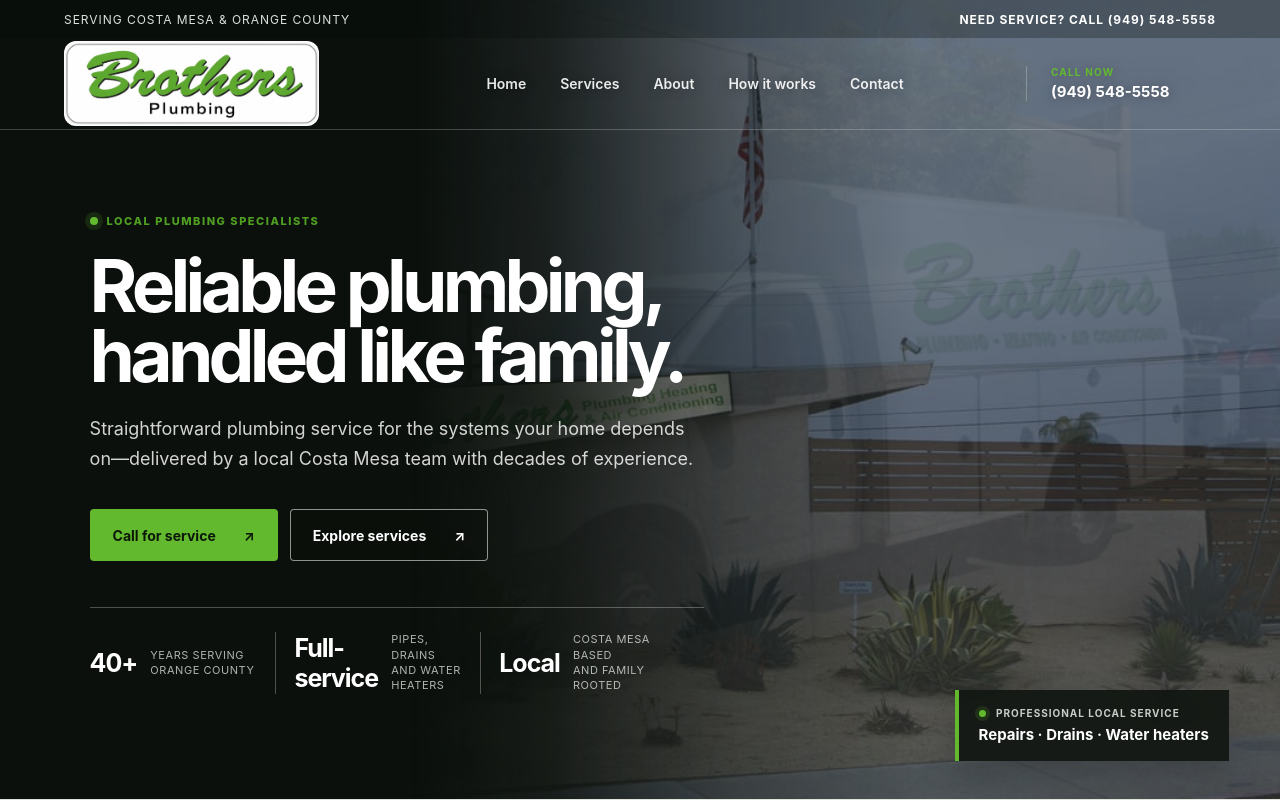
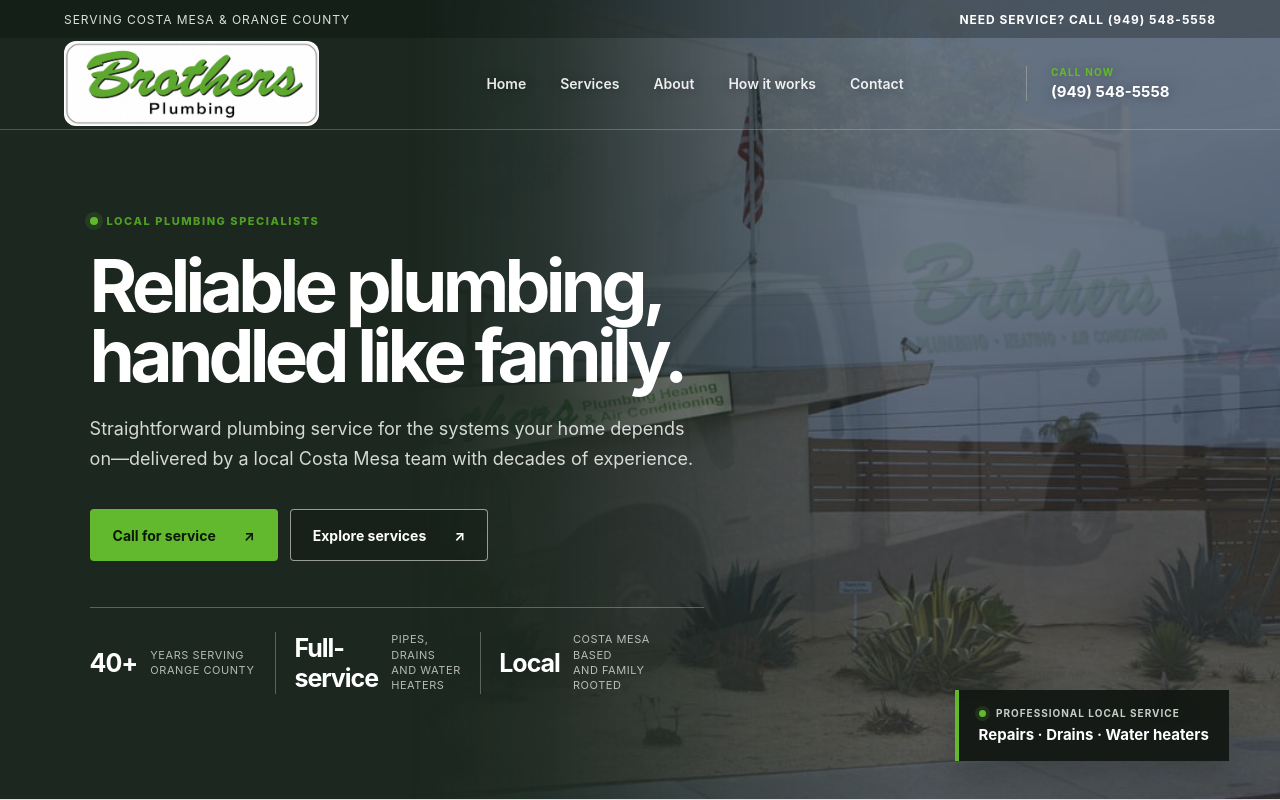
Before and after one commit to Timjriff/Brothers-plumbers, a Next.js app: page / in a window 1280 px wide. Shown: the top 800 px of the page. Built offline with nearby package versions, Linux system fonts and the light colour scheme.

Commit message:
Lighten hero background shade

```diff
--- a/app/globals.css
+++ b/app/globals.css
@@ -28,7 +28,7 @@ nav a:hover { color: var(--green); }
 .header-call { border-left: 1px solid rgba(255,255,255,.25); padding-left: 24px; color: #fff; font-size: 15px; font-weight: 750; text-shadow: 0 1px 12px rgba(0,0,0,.35); }
 .header-call span { display: block; color: var(--green); font-size: 10px; letter-spacing: .12em; text-transform: uppercase; margin-bottom: 4px; }
 
-.hero { min-height: max(760px, 100svh); position: relative; overflow: hidden; display: flex; align-items: center; justify-content: flex-start; background: #0b100c; border-bottom: 1px solid var(--line); color: var(--white); }
+.hero { min-height: max(760px, 100svh); position: relative; overflow: hidden; display: flex; align-items: center; justify-content: flex-start; background: #1b271f; border-bottom: 1px solid var(--line); color: var(--white); }
 .hero-slideshow { position: absolute; inset: 0 0 0 auto; z-index: 0; width: 68%; overflow: hidden; background: #111612; -webkit-mask-image: linear-gradient(to right, transparent 0%, rgba(0,0,0,.18) 16%, rgba(0,0,0,.72) 38%, #000 58%); mask-image: linear-gradient(to right, transparent 0%, rgba(0,0,0,.18) 16%, rgba(0,0,0,.72) 38%, #000 58%); }
 .hero-slide { position: absolute; inset: 0; width: 100%; height: 100%; object-fit: cover; object-position: center; opacity: 0; animation: heroCrossfade 18s ease-in-out infinite; will-change: opacity; }
 .hero-slide:nth-child(2) { animation-delay: 6s; }
```
